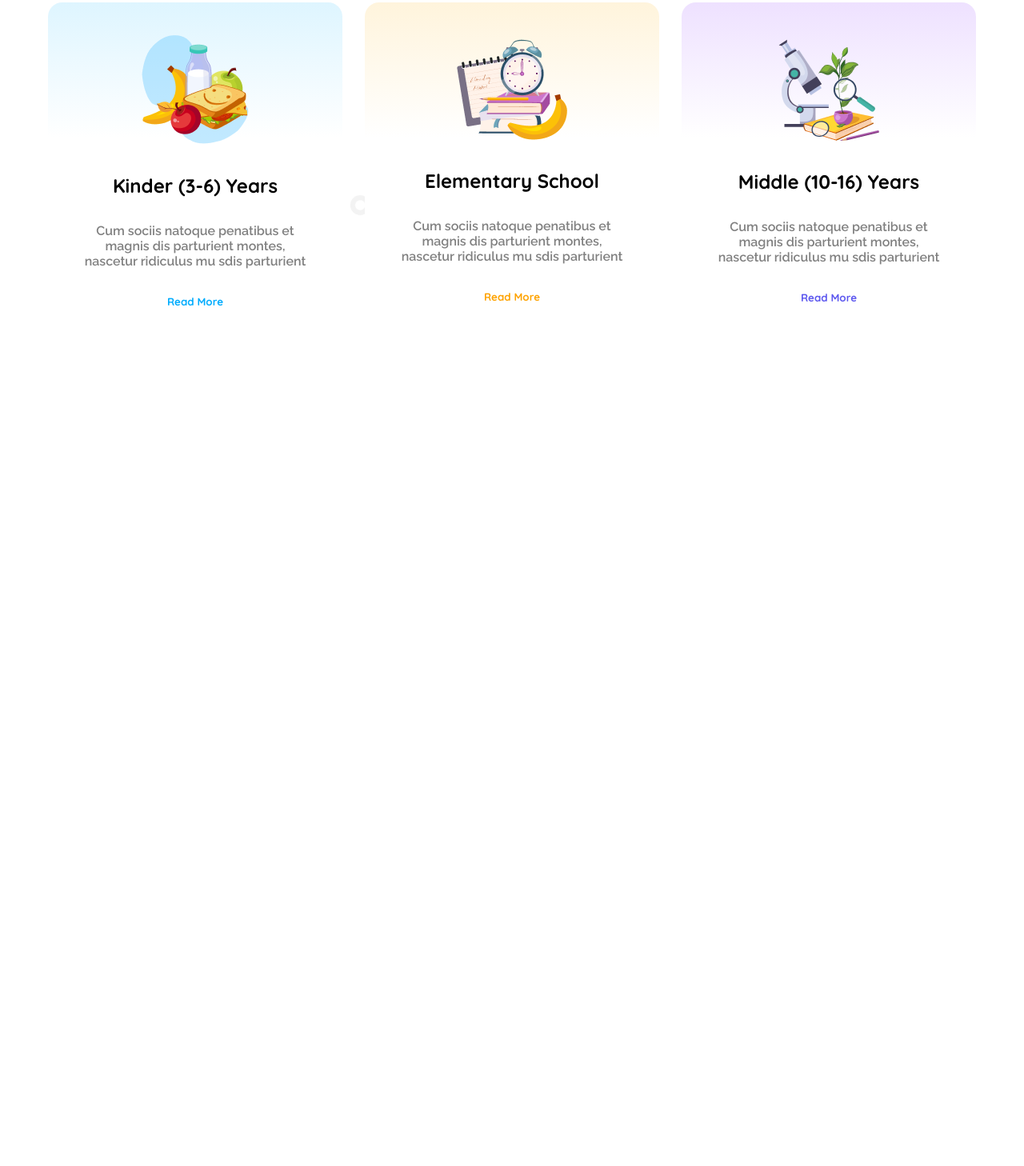
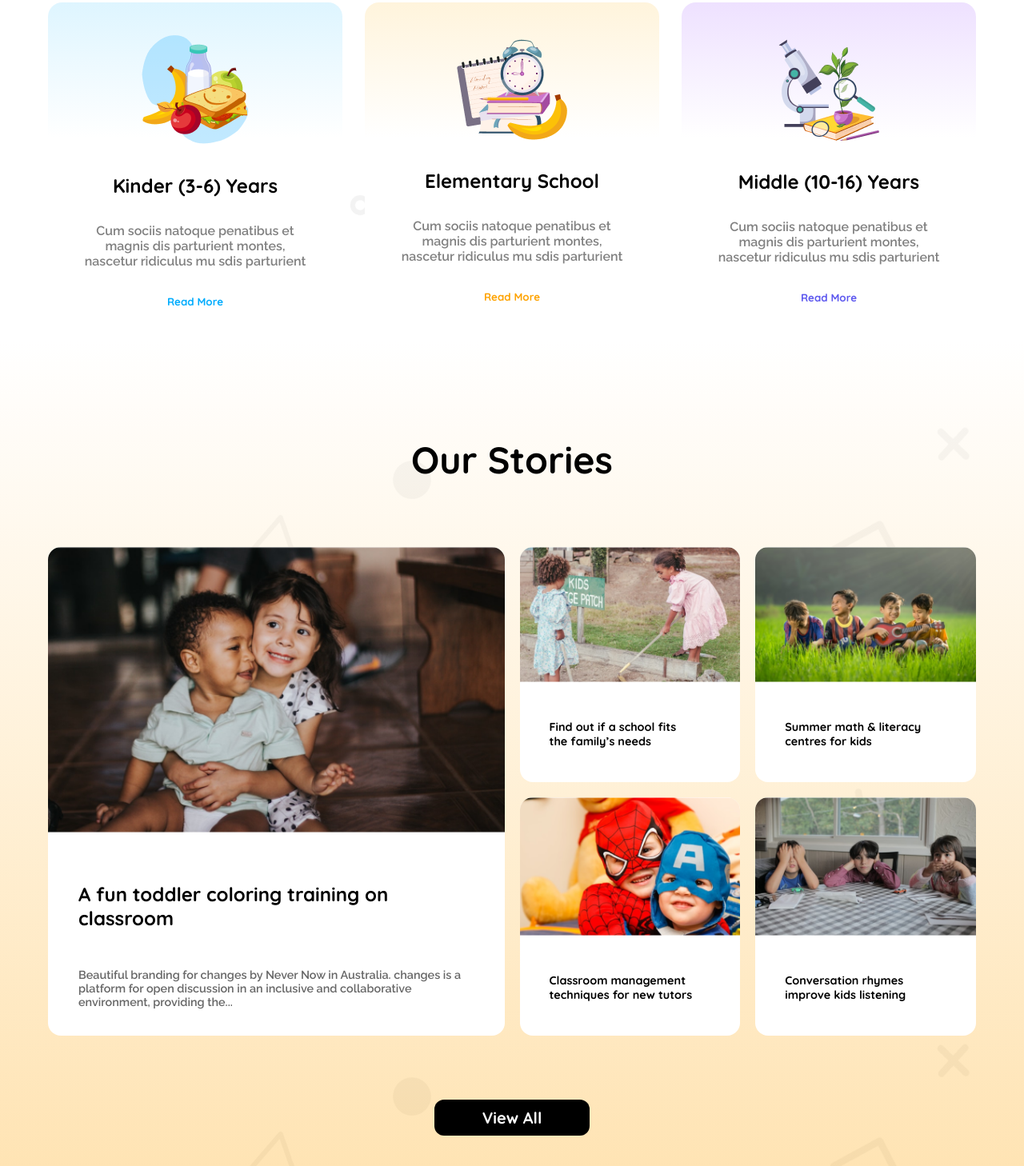
Before and after one commit to Rayhan-Rony/kids-school, a plain HTML site: page index.html in a window 1280 px wide. Shown: the part 900-2358 px from the top of the page at 80% size. Before the commit the page ends 1386 px from the top, so only its background shows below. Drawn offline with Linux system fonts and the light colour scheme.

Commit message:
added stories section

```diff
--- a/index.html
+++ b/index.html
@@ -61,7 +61,7 @@
             their Unique Contribution in a Diverse and Dynamic World.
           </p>
           <div>
-            <button class="hero-btn bold">Enroll Now</button>
+            <button class="btn-secondary bold">Enroll Now</button>
           </div>
         </div>
         <div class="hero-content-right">
@@ -74,17 +74,16 @@
       </section>
     </header>
     <main>
-      <!-- main-container  -->
-      <div class="main-container">
       <!-- curriculum section  -->
-        <section class="curriculum flex">
+
+      <section class="curriculum flex container">
         <h1 class="section-title quicksand-font bold text-center">
           Standard Curriculum
         </h1>
         <div class="curriculum-card-container flex">
           <div class="card card-1 flex text-center">
             <div class="card-img">
-                <img src="/assets/kinder.png" alt="" />
+              <img class="img-fluid" src="/assets/kinder.png" alt="" />
             </div>
             <h3 class="card-title bold quicksand-font">Kinder (3-6) Years</h3>
             <p class="card-info raleway-font medium">
@@ -99,7 +98,7 @@
           </div>
           <div class="card card-2 flex text-center">
             <div class="card-img">
-                <img src="/assets/elementary.png" alt="" />
+              <img class="img-fluid" src="/assets/elementary.png" alt="" />
             </div>
             <h3 class="card-title bold quicksand-font">Elementary School</h3>
             <p class="card-info raleway-font medium">
@@ -114,11 +113,9 @@
           </div>
           <div class="card card-3 flex text-center">
             <div class="card-img">
-                <img src="/assets/middle.png" alt="" />
+              <img class="img-fluid" src="/assets/middle.png" alt="" />
             </div>
-              <h3 class="card-title bold quicksand-font">
-                Middle (10-16) Years
-              </h3>
+            <h3 class="card-title bold quicksand-font">Middle (10-16) Years</h3>
             <p class="card-info raleway-font medium">
               Cum sociis natoque penatibus et magnis dis parturient montes,
               nascetur ridiculus mu sdis parturient
@@ -131,8 +128,68 @@
           </div>
         </div>
       </section>
-        <section></section>
+      <!-- stories section  -->
+      <section id="stories-section-bg">
+        <section id="stories-section" class="flex container">
+          <h1 class="section-title text-center quicksand-font bold">
+            Our Stories
+          </h1>
+          <div class="stories-grid-container">
+            <div class="grid-item item-1">
+              <div class="grid-card-img-container">
+                <img class="img-fluid" src="/assets/story-1.png" alt="" />
               </div>
+              <div id="findOut-card">
+                <h4 id="findOut-card-title" class="quicksand-font bold">
+                  A fun toddler coloring training on classroom
+                </h4>
+                <p id="findOut-card-info" class="raleway-font medium">
+                  Beautiful branding for changes by Never Now in Australia.
+                  changes is a platform for open discussion in an inclusive and
+                  collaborative environment, providing the...
+                </p>
+              </div>
+            </div>
+            <div class="grid-item item-2">
+              <div class="grid-card-img-container">
+                <img class="img-fluid" src="/assets/story-2.png" alt="" />
+              </div>
+              <h4 class="quicksand-font bold grid-card-title">
+                Find out if a school fits the family’s needs
+              </h4>
+            </div>
+            <div class="grid-item item-3">
+              <div class="grid-card-img-container">
+                <img class="img-fluid" src="/assets/story-3.png" alt="" />
+              </div>
+              <h4 class="quicksand-font bold grid-card-title">
+                Summer math & literacy centres for kids
+              </h4>
+            </div>
+            <div class="grid-item item-4">
+              <div class="grid-card-img-container">
+                <img class="img-fluid" src="/assets/story-4.png" alt="" />
+              </div>
+              <h4 class="quicksand-font bold grid-card-title">
+                Classroom management techniques for new tutors
+              </h4>
+            </div>
+            <div class="grid-item item-5">
+              <div class="grid-card-img-container">
+                <img class="img-fluid" src="/assets/story-5.png" alt="" />
+              </div>
+              <h4 class="quicksand-font bold grid-card-title">
+                Conversation rhymes improve kids listening
+              </h4>
+            </div>
+          </div>
+          <div>
+            <button id="stories-btn" class="btn-secondary bold quicksand-font">
+              View All
+            </button>
+          </div>
+        </section>
+      </section>
     </main>
     <footer></footer>
 
--- a/styles/style.css
+++ b/styles/style.css
@@ -61,7 +61,7 @@
   width: 100%;
 }
 header,
-.main-container {
+.container {
   max-width: 1160px;
   margin: 0 auto;
 }
@@ -73,13 +73,22 @@ header,
   color: #fff;
   font-size: 1.25rem;
 }
+.btn-secondary {
+  padding: 10px 47px;
+  background-color: #000;
+  border-radius: 12px;
+  border: none;
+  color: #fff;
+  font-size: 1.25rem;
+}
 .hide {
   display: none;
 }
 .logo-container,
 #hero,
 .curriculum,
-.card {
+.card,
+#stories-section {
   justify-content: center;
   align-items: center;
 }
@@ -88,6 +97,11 @@ section {
 }
 .section-title {
   font-size: 2.9rem;
+}
+.curriculum,
+#stories-section {
+  flex-direction: column;
+  gap: 80px;
 }
 /* header style  */
 
@@ -120,14 +134,7 @@ nav,
 .hero-description {
   font-size: 1.25rem;
 }
-.hero-btn {
-  padding: 10px 47px;
-  background-color: #000;
-  border-radius: 12px;
-  border: none;
-  color: #fff;
-  font-size: 1.25rem;
-}
+
 .hero-content-left {
   flex-direction: column;
   gap: 24px;
@@ -138,10 +145,9 @@ main {
   /* background-image: url(/assets/bg.png); */
   background-image: url("/assets/bg.png");
 }
-.curriculum {
-  flex-direction: column;
-  gap: 80px;
-}
+
+/* curriculum section styles  */
+
 .curriculum-card-container {
   gap: 28px;
 }
@@ -186,6 +192,55 @@ main {
   background-color: transparent;
   border: none;
 }
+
+/* stories section styles */
+#stories-section-bg {
+  background: linear-gradient(
+    0deg,
+    rgba(254, 163, 1, 0.3),
+    rgba(255, 255, 255, 0.3) 100%
+  );
+  padding-bottom: 60px;
+}
+.stories-grid-container {
+  display: grid;
+  grid-template-columns: repeat(4, 1fr);
+  gap: 19px;
+}
+.grid-item {
+  border-radius: 16px;
+  background-color: #fff;
+}
+.item-1 {
+  grid-column: span 2;
+  grid-row: span 2;
+}
+#findOut-card {
+  padding: 58px 38px 34px 38px;
+}
+#findOut-card-title {
+  font-size: 1.5rem;
+}
+#findOut-card-info {
+  color: rgba(102, 102, 102, 1);
+  font-size: 0.9rem;
+  margin-top: 47px;
+}
+.grid-card-img-container > img {
+  border-radius: 16px 16px 0 0;
+}
+.grid-card-title {
+  padding: 43px 54px 33px 37px;
+  font-size: 0.9rem;
+}
+#stories-btn {
+  padding: 10px 60px;
+}
+/* .item-2,
+.item-3,
+.item-4,
+.item-5 {
+} */
 /* mobile responsive  related styles  */
 @media screen and (max-width: 576px) {
   .desktop-nav {
```
Lines whose indentation alone changed are shown as unchanged.
